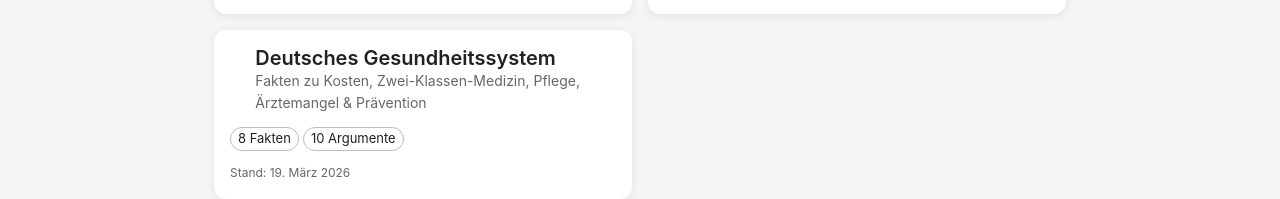
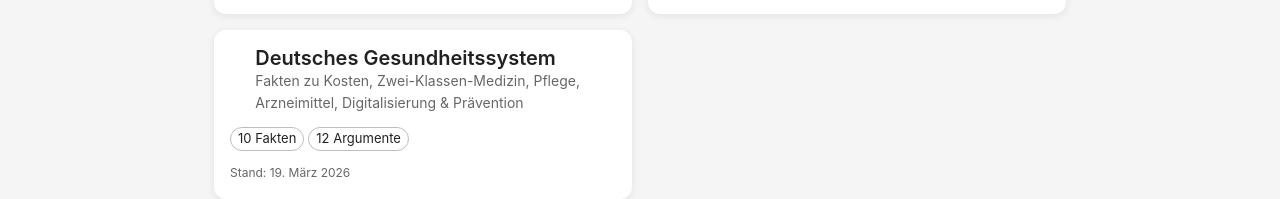
Before and after one commit to mdeutschel/facts, a React (Vite) app: page / in a window 1280 px wide. Shown: the part 1338-1537 px from the top of the page. Built offline with nearby package versions, Linux system fonts and the light colour scheme; some icons are missing.

Commit message:
chore: update generated files after adding Arzneimittelpreise and Digitalisierung sections
Regenerated index.html, topics.json, and llms text files reflect the two new
sections and two new arguments in gesundheit.json.

https://claude.ai/code/session_01QPUiWmCkY4ajEXdk4GFP8o

```diff
--- a/index.html
+++ b/index.html
@@ -357,10 +357,10 @@
         </dl>
       </details>
       <h3><a href="https://fakten-stammtisch.de/thema/gesundheit">Deutsches Gesundheitssystem</a></h3>
-      <p>Fakten zu Kosten, Zwei-Klassen-Medizin, Pflege, Ärztemangel &amp; Prävention</p>
-      <p>8 Fakten · 10 Argumente</p>
+      <p>Fakten zu Kosten, Zwei-Klassen-Medizin, Pflege, Arzneimittel, Digitalisierung &amp; Prävention</p>
+      <p>10 Fakten · 12 Argumente</p>
       <details>
-        <summary>Argumente (10)</summary>
+        <summary>Argumente (12)</summary>
         <dl>
           <dt>Wir haben das beste Gesundheitssystem der Welt</dt>
           <dd>Deutschland hat hohe Gesundheitsausgaben und gute Kapazitäten, aber auch belegte Zugangs-, Pflege- und Strukturprobleme. Deshalb spricht wenig dafür, pauschal vom besten Gesundheitssystem der Welt zu sprechen.</dd>
@@ -380,6 +380,10 @@
           <dd>Arzneimittel unterliegen in der EU einem regulierten Zulassungs- und Bewertungsverfahren. Berechtigte Kritik betrifft eher Preise, Transparenz und Fehlanreize als eine belegte Absicht, Menschen krank zu machen.</dd>
           <dt>Auf dem Land gibt es keine Ärzte mehr</dt>
           <dd>Der Kern stimmt für bestimmte Regionen: 33 Planungsbereiche gelten offiziell als unterversorgt, weitere 152 sind gefährdet – überwiegend im ländlichen Raum und vor allem bei Hausärzten. Deutschlandweit ist die absolute Ärztezahl aber mit 189.551 niedergelassenen Ärztinnen und Ärzten 2024 ein Rekordhoch. Das Problem ist die ungleiche Verteilung: Zwischen dem am besten und am schlechtesten versorgten Landkreis liegt ein Faktor 4 bei der Ärztedichte.</dd>
+          <dt>Medikamente in Deutschland sind viel zu teuer</dt>
+          <dd>Das stimmt für patentgeschützte Neueinführungen – hier sind die Preise im ersten Jahr ohne Deckelung frei wählbar. AMNOG regelt danach einen Rabatt, hat aber den Ausgabenanstieg nicht gestoppt: 59,3 Mrd. € GKV-Arzneimittelausgaben 2024 (+9 %). 54 % der Kosten entfallen auf 7 % der Verordnungen. Günstige Generikapreise drücken den Durchschnitt; im Patentmarkt hat sich der Durchschnittspreis pro Packung von 4.100 € (2015) auf 7.700 € (2024) fast verdoppelt.</dd>
+          <dt>Deutschland ist beim digitalen Gesundheitssystem hoffnungslos rückständig</dt>
+          <dd>Der Rückstand war real: Die ePA startete mehrfach verzögert. Seit Februar 2025 haben 73 Millionen Versicherte automatisch eine ePA (Opt-out). Das ist ein echter Systemwechsel, wenn auch spät. Bei digitalen Gesundheitsanwendungen (DiGA) ist Deutschland mit 59 zugelassenen Apps und schnellen Erstattungswegen internationaler Vorreiter – allerdings bei unklarem Kosten-Nutzen-Verhältnis. Fortschritt und Rückstand existieren gleichzeitig.</dd>
           <dt>Die GKV ist bald pleite / Das System ist nicht mehr finanzierbar</dt>
           <dd>Die Sorge ist nachvollziehbar: 2024 verzeichnete die GKV ein Defizit von 6,2 Mrd. Euro – das stärkste Ausgabenwachstum seit 30 Jahren. Die Finanzreserven fielen unter die gesetzlich vorgeschriebene Mindestschwelle. Ohne Reformen drohen ab 2027 zweistellige Milliarden-Lücken jährlich. 'Pleite' ist aber nicht das Szenario: Die GKV ist eine Pflichtversicherung mit Beitragsanpassungsmechanismus. Das strukturelle Problem liegt beim Ausgabenwachstum, das schneller steigt als die Einnahmen – vor allem durch steigende Arzneimittelpreise und die alternde Bevölkerung.</dd>
         </dl>
--- a/public/data/topics.json
+++ b/public/data/topics.json
@@ -111,11 +111,11 @@
     {
       "id": "gesundheit",
       "title": "Deutsches Gesundheitssystem",
-      "subtitle": "Fakten zu Kosten, Zwei-Klassen-Medizin, Pflege, Ärztemangel & Prävention",
+      "subtitle": "Fakten zu Kosten, Zwei-Klassen-Medizin, Pflege, Arzneimittel, Digitalisierung & Prävention",
       "icon": "local_hospital",
       "lastUpdated": "2026-03-19",
-      "factCount": 8,
-      "argumentCount": 10
+      "factCount": 10,
+      "argumentCount": 12
     }
   ]
 }
```
Also changed, not shown: public/llms-full.txt, public/llms.txt, public/llms/gesundheit.txt.
